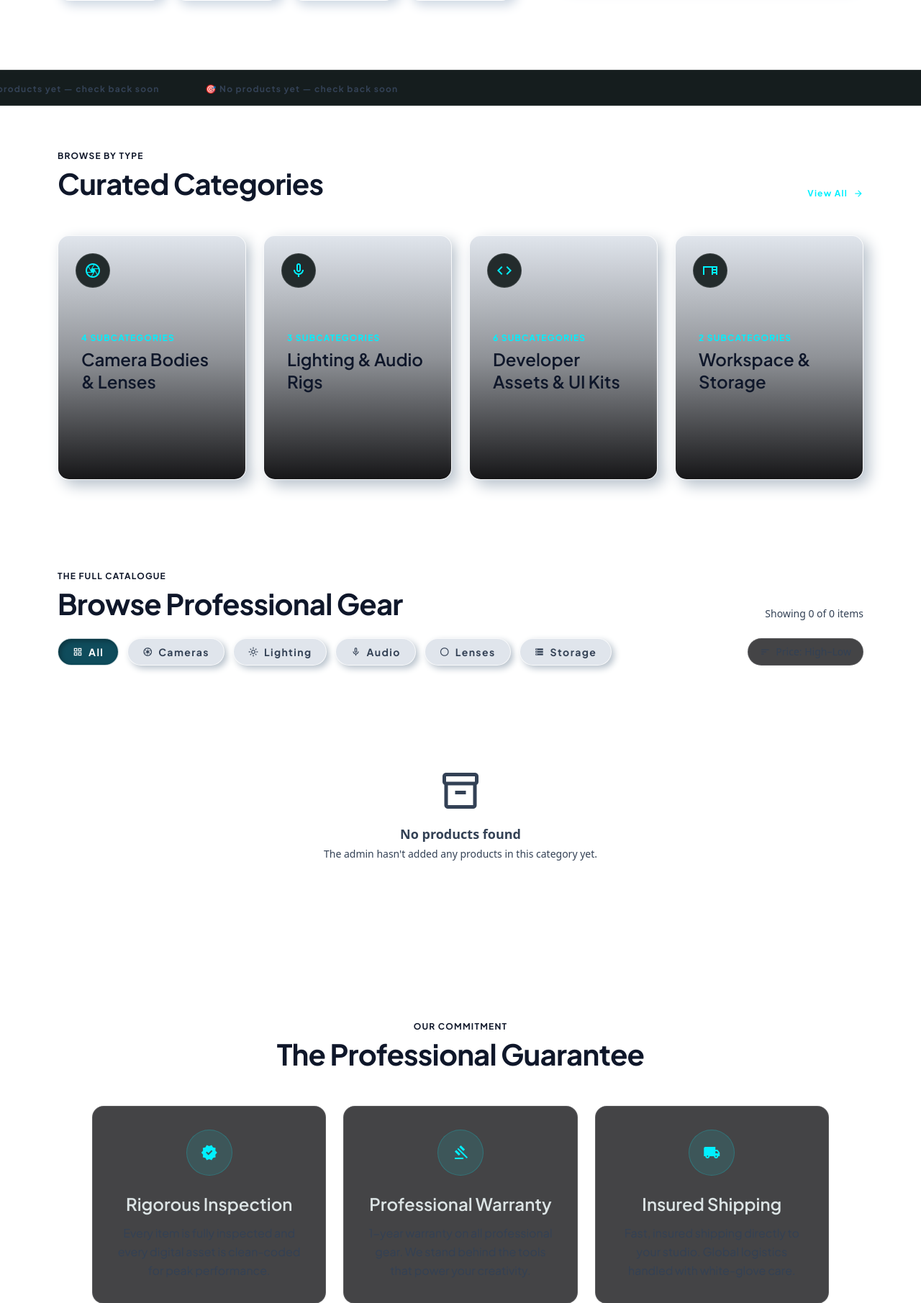
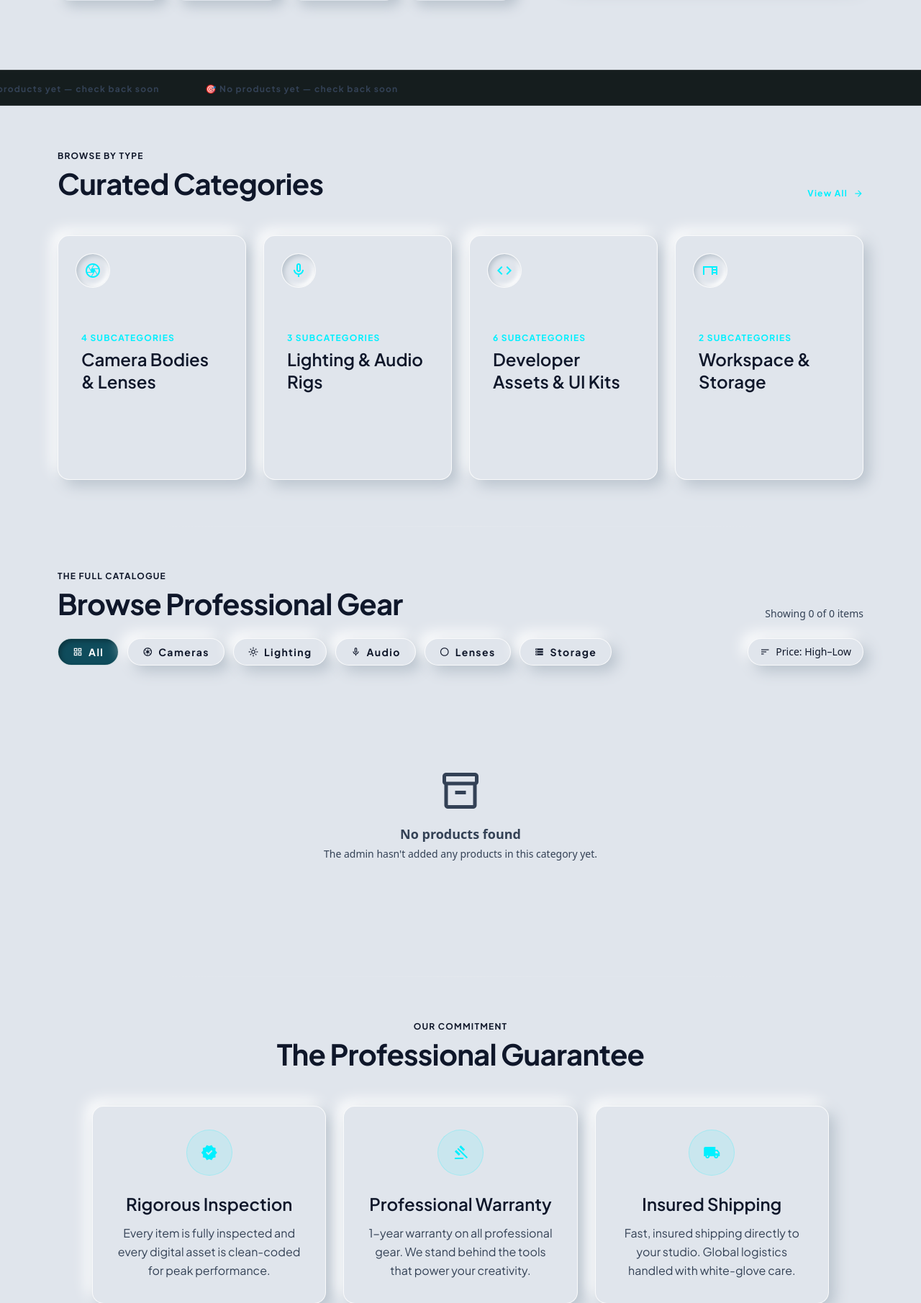
Before and after one commit to camcrewindia/camcrew.in, a Flask app: page /sales.html in a window 1280 px wide. Shown: the part 613-2424 px from the top of the page at 72% size. Run offline with Flask 3, Linux system fonts and the light colour scheme; data that the repository does not hold is empty; parts of the project's set-up code (start-up, migrations or seed data) failed here and were passed over; some libraries are stand-ins or nearby versions.

Commit message:
style: set signature neumorphism base color #e0e5ec and complete neumorphic styling for all cards in sales.html

```diff
--- a/templates/public/sales.html
+++ b/templates/public/sales.html
@@ -8,36 +8,36 @@
 <style>
   /* ── Dual Theme System ── */
   html.light, :root {
-    --page-bg:             #ffffff;
+    --page-bg:             #e0e5ec;
     --text-main:           #0f172a;
     --text-muted:          #334155;
     --hero-title-color:    #0f172a;
     --hero-desc-color:     #334155;
     --accent-color:        #0e5a6f;
-    --card-outer-shadow:   8px 8px 22px #cbd5e1, -8px -8px 22px #ffffff;
-    --card-outer-shadow-h: 12px 12px 30px #94a3b8, -12px -12px 30px #ffffff;
+    --card-outer-shadow:   10px 10px 24px #b8c2cc, -10px -10px 24px #ffffff;
+    --card-outer-shadow-h: 14px 14px 32px #a8b3be, -14px -14px 32px #ffffff;
 
-    --filter-card-bg:      #ffffff;
-    --filter-shadow:       6px 6px 16px #cbd5e1, -6px -6px 16px #ffffff;
-    --input-bg:            #ffffff;
-    --input-shadow:        inset 3px 3px 6px #cbd5e1, inset -3px -3px 6px #ffffff;
+    --filter-card-bg:      #e0e5ec;
+    --filter-shadow:       8px 8px 18px #b8c2cc, -8px -8px 18px #ffffff;
+    --input-bg:            #e0e5ec;
+    --input-shadow:        inset 4px 4px 8px #b8c2cc, inset -4px -4px 8px #ffffff;
     --input-text:          #0f172a;
 
-    --chip-bg:             #ffffff;
-    --chip-shadow:         4px 4px 10px #cbd5e1, -4px -4px 10px #ffffff;
-    --chip-active-shadow:  inset 3px 3px 6px #cbd5e1, inset -3px -3px 6px #ffffff;
+    --chip-bg:             #e0e5ec;
+    --chip-shadow:         4px 4px 10px #b8c2cc, -4px -4px 10px #ffffff;
+    --chip-active-shadow:  inset 3px 3px 6px #b8c2cc, inset -3px -3px 6px #ffffff;
 
-    --info-bg:             #ffffff;
+    --info-bg:             #e0e5ec;
     --info-shadow:         none;
     --name-color:          #0f172a;
     --title-color:         #64748b;
     --loc-text-color:      #475569;
     --rate-color:          #0e5a6f;
 
-    --btn-view-bg:         #ffffff;
-    --btn-view-shadow:     4px 4px 10px #cbd5e1, -4px -4px 10px #ffffff;
-    --btn-view-shadow-h:   6px 6px 14px #cbd5e1, -6px -6px 14px #ffffff;
-    --btn-view-shadow-active: inset 4px 4px 8px #cbd5e1, inset -4px -4px 8px #ffffff;
+    --btn-view-bg:         #e0e5ec;
+    --btn-view-shadow:     4px 4px 10px #b8c2cc, -4px -4px 10px #ffffff;
+    --btn-view-shadow-h:   6px 6px 14px #b8c2cc, -6px -6px 14px #ffffff;
+    --btn-view-shadow-active: inset 4px 4px 8px #b8c2cc, inset -4px -4px 8px #ffffff;
     --btn-view-color:      #334155;
 
     --btn-book-bg:         #0f4c5c;
@@ -46,9 +46,9 @@
     --btn-book-shadow-h:   0 8px 24px rgba(15,76,92,0.45);
     --btn-book-shadow-active: inset 0 4px 8px rgba(0,0,0,0.4);
 
-    --stat-card-bg:        #ffffff;
-    --stat-card-shadow:    6px 6px 16px #cbd5e1, -6px -6px 16px #ffffff;
-    --stat-inner-shadow:   inset 3px 3px 6px #cbd5e1, inset -3px -3px 6px #ffffff;
+    --stat-card-bg:        #e0e5ec;
+    --stat-card-shadow:    8px 8px 18px #b8c2cc, -8px -8px 18px #ffffff;
+    --stat-inner-shadow:   inset 3px 3px 6px #b8c2cc, inset -3px -3px 6px #ffffff;
   }
 
   html.dark {
@@ -106,14 +106,16 @@
     display: none !important;
   }
 
-  /* High contrast text in Light Mode */
+  /* High contrast text & Neumorphic Cards in Light Mode */
   [data-theme="light"] h1,
   [data-theme="light"] h2,
   [data-theme="light"] h3,
+  [data-theme="light"] h4,
   [data-theme="light"] p,
   html.light h1,
   html.light h2,
   html.light h3,
+  html.light h4,
   html.light p {
     color: #0f172a !important;
   }
@@ -139,6 +141,41 @@
     background: #e0e5ec !important;
     border: 1px solid rgba(255,255,255,0.8) !important;
     box-shadow: 8px 8px 20px #b8c2cc, -8px -8px 20px #ffffff !important;
+    color: #0f172a !important;
+  }
+  [data-theme="light"] .cat-card .bg-gradient-to-t,
+  html.light .cat-card .bg-gradient-to-t {
+    display: none !important;
+  }
+  [data-theme="light"] .cat-card .cat-icon,
+  html.light .cat-card .cat-icon {
+    background: #e0e5ec !important;
+    border: 1px solid rgba(255,255,255,0.8) !important;
+    box-shadow: inset 3px 3px 6px #b8c2cc, inset -3px -3px 6px #ffffff !important;
+  }
+  [data-theme="light"] #featured-inner > div,
+  html.light #featured-inner > div {
+    background: #e0e5ec !important;
+    border: 1px solid rgba(255,255,255,0.8) !important;
+    box-shadow: 10px 10px 24px #b8c2cc, -10px -10px 24px #ffffff !important;
+    color: #0f172a !important;
+  }
+  [data-theme="light"] #featured-inner .from-charcoal-surface\/60,
+  html.light #featured-inner .from-charcoal-surface\/60 {
+    display: none !important;
+  }
+  [data-theme="light"] .glass-panel,
+  html.light .glass-panel {
+    background: #e0e5ec !important;
+    border: 1px solid rgba(255,255,255,0.8) !important;
+    box-shadow: 8px 8px 20px #b8c2cc, -8px -8px 20px #ffffff !important;
+    color: #0f172a !important;
+  }
+  [data-theme="light"] .glass-panel input,
+  html.light .glass-panel input {
+    background: #e0e5ec !important;
+    box-shadow: inset 4px 4px 8px #b8c2cc, inset -4px -4px 8px #ffffff !important;
+    border: 1px solid rgba(255,255,255,0.8) !important;
     color: #0f172a !important;
   }
 
```
